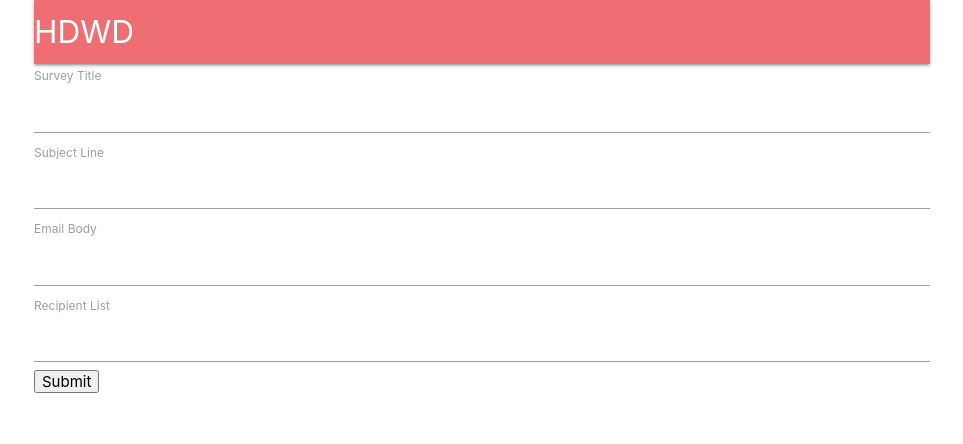
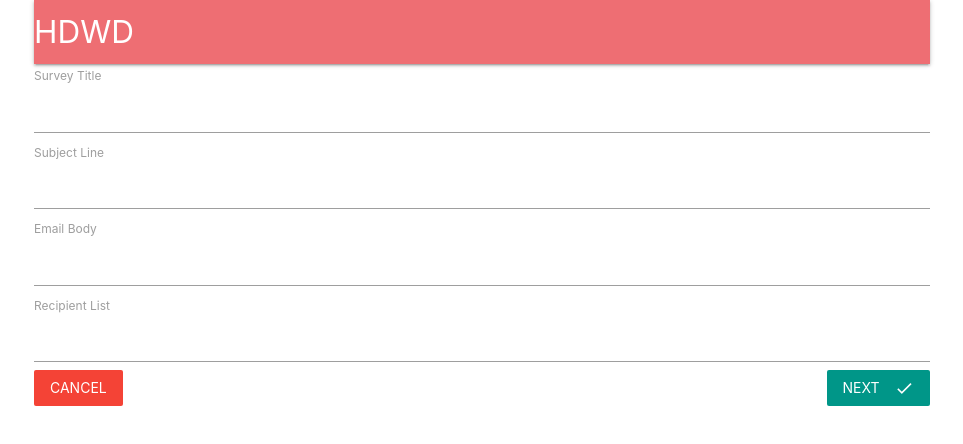
Before and after one commit to BarriF13/Feedback-fullstack, a React (Create React App) app in the folder client/: page /surveys/new in a window 1280 px wide. Shown: the top 444 px of the page, without its empty margins (158-1121 px from the left). Built offline with nearby package versions, Linux system fonts and the light colour scheme; no server answers.

Commit message:
Style form

```diff
--- a/client/src/components/App.js
+++ b/client/src/components/App.js
@@ -19,9 +19,9 @@
   }
   render() {
     return (
-      <div className="container">
+
         <Router>
-          <div>
+          <div className="container">
             <Header />
             <Route exact path="/" component={Landing} />
             <Route exact path="/surveys" component={Dashboard} />
@@ -29,7 +29,7 @@
           </div>
         </Router>
 
-      </div>
+
     )
   }
 };
--- a/client/src/components/surveys/SurveyField.js
+++ b/client/src/components/surveys/SurveyField.js
@@ -1,7 +1,7 @@
 //Survey field contains logic to render a single label and test
 import React from 'react';
 
-
+// eslint-disable-next-line
 export default  ({input, label})=> {
 
   return (
--- a/client/src/components/surveys/SurveyForm.js
+++ b/client/src/components/surveys/SurveyForm.js
@@ -2,18 +2,19 @@
 import _ from 'lodash';
 import React, { Component } from 'react';
 import { reduxForm, Field } from 'redux-form'; //allows to talk to redux store at the top of our app -similar to connect function-- Field is helper for rendering html
+import {Link } from 'react-router-dom'
 import SurveyField from './SurveyField';
 
-const FIELDS =[
-  {label:"Survey Title",name: "title"},
-  { label: "Subject Line",name: "subject"},
-  {label: "Email Body",  name: "body"},
-  { label: "Recipient List", name: "emails"}
+const FIELDS = [
+  { label: "Survey Title", name: "title" },
+  { label: "Subject Line", name: "subject" },
+  { label: "Email Body", name: "body" },
+  { label: "Recipient List", name: "emails" }
 ];
 export class SurveyForm extends Component {
   renderFields() {
-    return _.map(FIELDS, ({ label , name })=> {
-      return (<Field key={name} component={SurveyField} type="text" label={label} name={name}/>
+    return _.map(FIELDS, ({ label, name }) => {
+      return (<Field key={name} component={SurveyField} type="text" label={label} name={name} />
       );
     })
   }
@@ -23,7 +24,15 @@
       <div>
         <form onSubmit={this.props.handleSubmit(values => console.log(values))}>
           {this.renderFields()}
-          <button type="submit">Submit</button>
+          <Link to="/surveys" className= "red btn-flat left white-text">
+            Cancel
+          </Link>
+          <button type="submit" className="teal btn-flat right white-text">
+            Next
+            <i className="material-icons right">done</i>
+          </button>
+
+
         </form>
       </div>
     )
--- a/client/src/components/surveys/SurveyNew.js
+++ b/client/src/components/surveys/SurveyNew.js
@@ -4,7 +4,7 @@
 import SurveyForm from './SurveyForm';
 
 export class SurveyNew extends Component {
-  render() {
+  render(){
     return (
       <div>
         <SurveyForm/>
--- a/client/src/reducers/authReducer.js
+++ b/client/src/reducers/authReducer.js
@@ -2,7 +2,7 @@
  // eslint-disable-next-line
 export default function (state = null, action) {
 
-  console.log(action);
+ // console.log(action);
   switch (action.type) {
     case FETCH_USER:
       return action.payload || false; //to get false if we our logout
```
Also changed, not shown: 1 other file (tests, documents, lock files or other folders).
